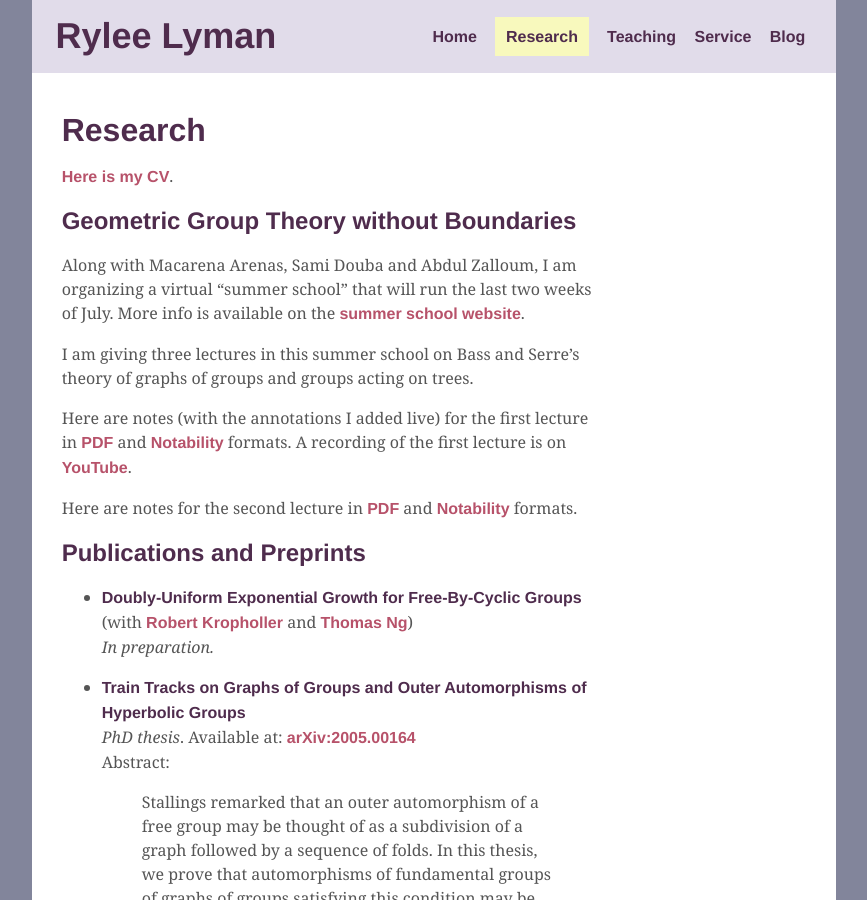
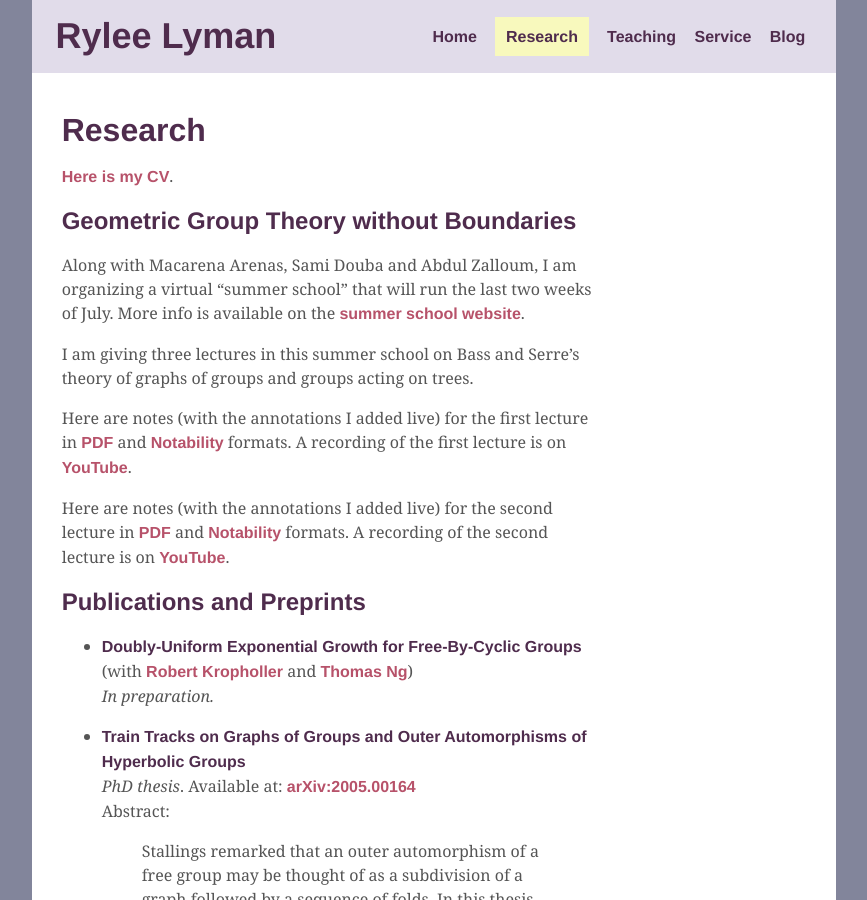
Before and after one commit to ryleelyman/Site, a Jekyll site: the page built from research.md, in a window 1280 px wide and 900 px high. Shown: the whole window, without its empty margins (206-1073 px from the left). Built offline with Jekyll 4.4.1, drawn with Linux system fonts in a browser that asks for light colours; formulas are drawn with MathJax 3.

Commit message:
update 2nd lecture slides

```diff
--- a/research.md
+++ b/research.md
@@ -20,14 +20,16 @@ Here are notes (with the annotations I added live)
 for the first lecture in [PDF][Lecture1PDF] and [Notability][Lecture1Note] formats.
 A recording of the first lecture is on [YouTube][YouTube1].
 
-Here are notes
+Here are notes (with the annotations I added live)
 for the second lecture in [PDF][Lecture2PDF] and [Notability][Lecture2Note] formats.
+A recording of the second lecture is on [YouTube][YouTube2].
 
 [Lecture1PDF]: {{ "assets/pdfs/GGTWB1.pdf" | relative_url }}
 [Lecture1Note]: {{ "assets/pdfs/GGTWB1.note" | relative_url }}
 [YouTube1]:  https://www.youtube.com/watch?v=6-x5g2p0u3s
 [Lecture2PDF]: {{ "assets/pdfs/GGTWB2.pdf" | relative_url }}
 [Lecture2Note]: {{ "assets/pdfs/GGTWB2.note" | relative_url }}
+[YouTube2]: https://www.youtube.com/watch?v=opilmxidthY
 
 ## Publications and Preprints
 
```
Also changed, not shown: 17 other files.
